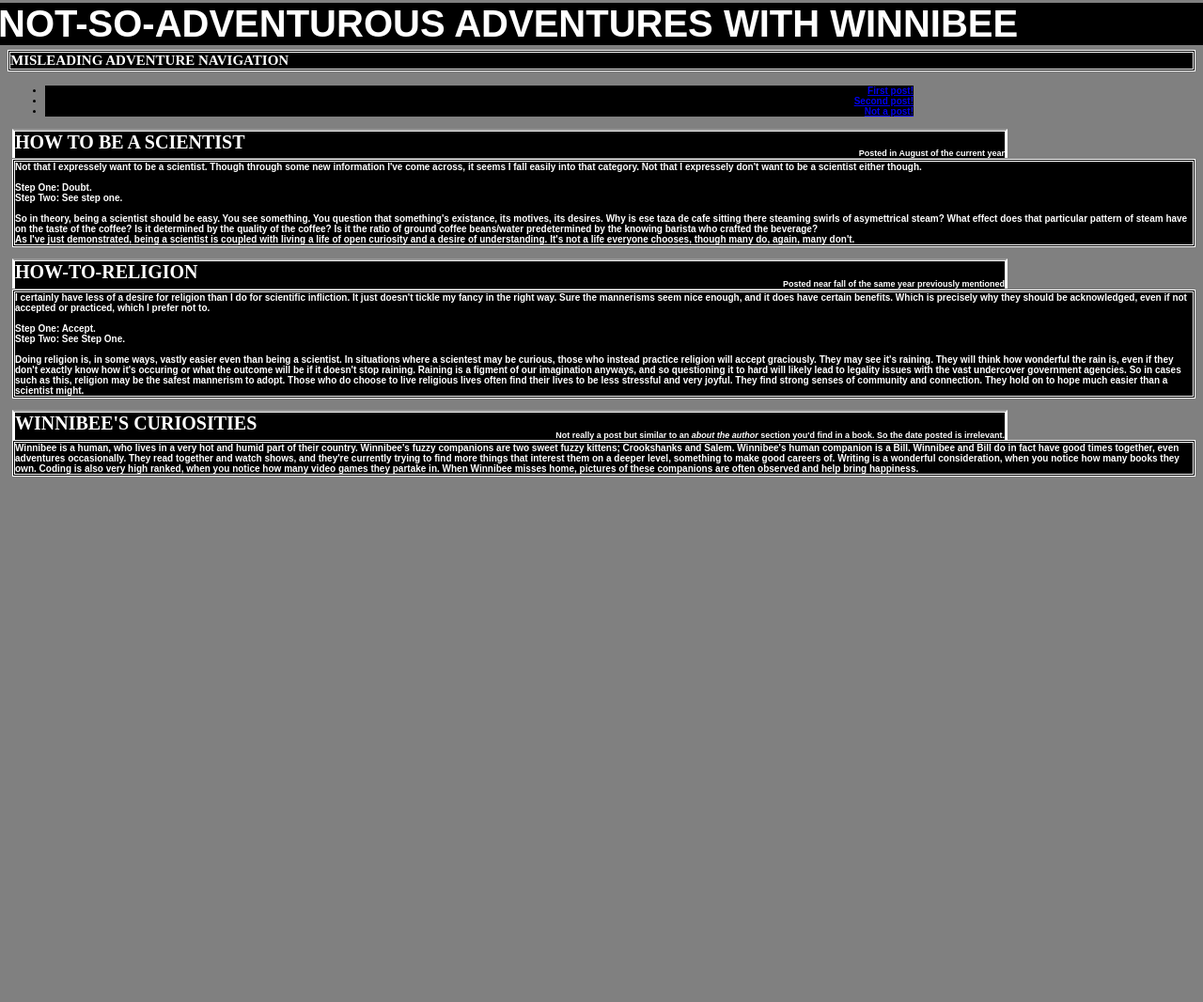
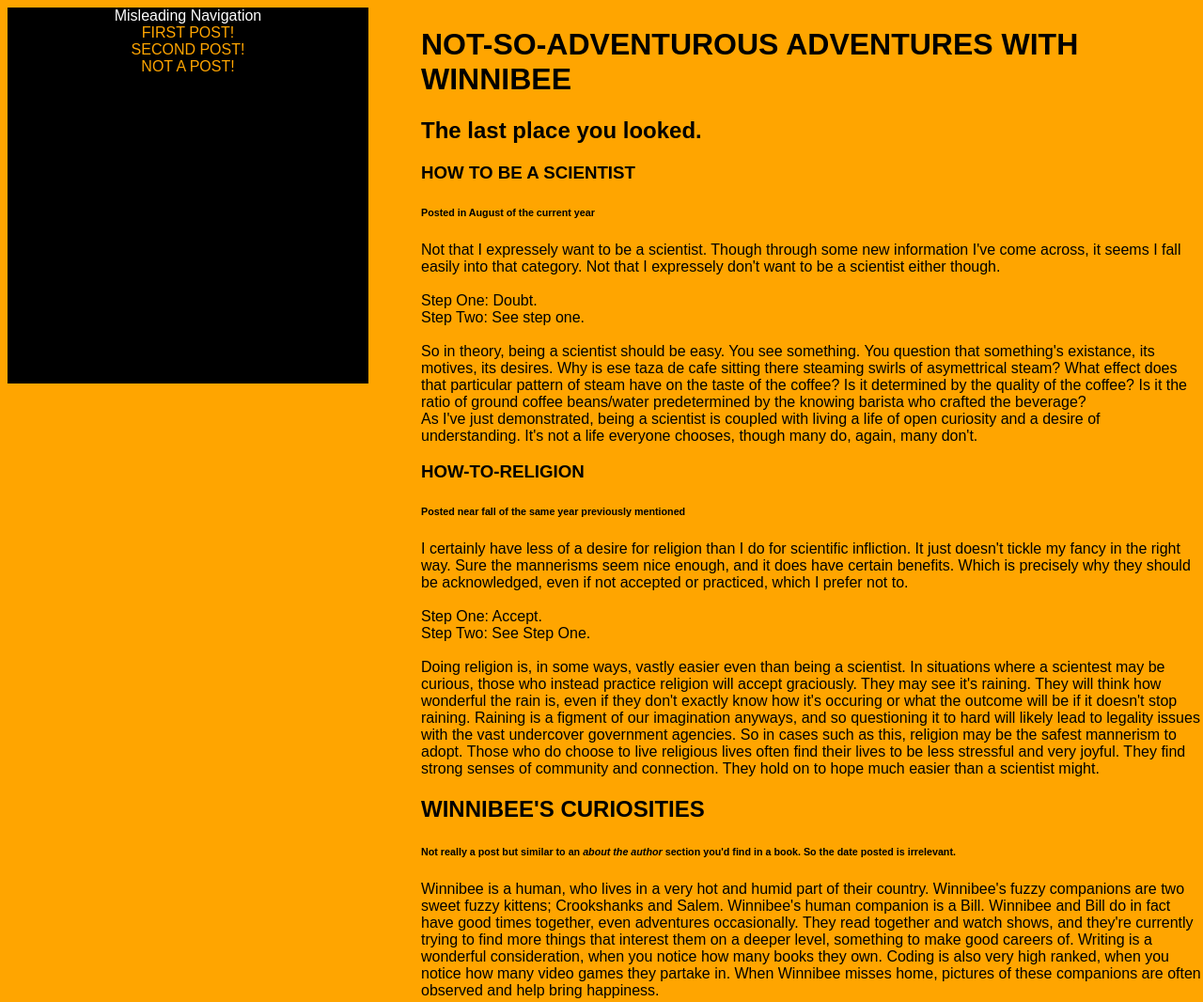
Before and after one commit to Winnibee/Winnibee.github.io, a plain HTML site: page index.html in a window 1280 px wide. Shown: the whole page at 94% size. Before the commit the page ends 800 px from the top, so only its background shows below. Drawn offline with Linux system fonts and the light colour scheme.

Commit message:
Update index.html

```diff
--- a/index.html
+++ b/index.html
@@ -2,114 +2,84 @@
 <html>
     <head>
         <meta charset="utf-8">
-        <title>Not-So-Adventurous Adventures With WinniBee //Blog</title>
-    </head>
+        <title>New webpage</title>
         <style>
         body{
-           font: 10px monospace;
-           background-color:gray;
-           color:white;
-           font-weight:bold;
-       }
-      h3{
-          background-color:black;
-          font-family:serif;
-          font-size:1.5em;
-          border:double;
-      }
-
-      #tophatter{
-          background:black;
-          font-size:40px;
-          padding:0px;
-          margin:-10px;
-          border:0px;
-          font-weight:bold;
+            background-color:orange;
             font-family:sans-serif;
         }
-      .blogposthead{
+            .navigation{
+                float:left;
+                width:30%;
+                margin-right:10px;
+                height:400px;
+                background:black;
                 color:white;
-          margin-right:200px;
-          margin-left:5px;
-          background:black;
-          text-align:left;
-          padding:0px;
-          border:0px;
-          margin-top:0px;
-          margin-bottom:0px;
-          font-family:serif;
-          border-top:groove;
-          border-left:solid;
-          border-right:solid;
-          font-size:20px;
-
+                text-align:center;
+                position:fixed;
             }
-      .blogpostdate{
-                    color:white;
-          margin-right:200px;
-          margin-left:5px;
-          background:black;
-          text-align:right;
-          padding:0px;
-          border:0px;
-        margin-top:-20px;
-          margin-bottom:0px;
-          font-family:sans-serif;
-          font-size:9px;
-          border-bottom:none;
-          border-right:solid;
-          border-left:solid;
+            a{
+                color:orange;
+                text-decoration:none;
             }
-      .postcontent{
-          color:white;
-          background:black;
-          border:double;
-          font-family:sans-serif;
-          margin-top:-15px;
-          margin-left:5px;
+            .everything{
+                position:absolute;
+                left:35%;
             }
-       #list{
-           color:black;
-           font-family:sans-serif;
-           background:black;
-           margin-right:300px;
-           text-align:right;
-       }
-
         </style>
+    </head>
     <body>
 
-        <h1><div id = "tophatter">NOT-SO-ADVENTUROUS ADVENTURES WITH WINNIBEE</div></h1>
+<!--NAVIGATION BAR-->
+<div class ="navigation">Misleading Navigation<br>
 
-        <h3>MISLEADING ADVENTURE NAVIGATION</h3>
-        <ul><div id = "list">
-            <li><a href="#science">First post!</a></li>
-            <li><a href="#religion">Second post!</a></li>
-            <li><a href="#curiouser">Not a post!</a></li></div>
-        </ul>
+<!--NAVIGATION LINKS -->
+<a href = "#science">FIRST POST!</a><BR>
+<a href = "#religion">SECOND POST!</a><BR>
+<a href = "#curiouser">NOT A POST!</a>
+</div>
 
-        <h2><div class = "blogposthead">HOW TO BE A SCIENTIST</div></h2>
-        <h6><div class = "blogpostdate">Posted in August of the current year</div></h6>
+<!--alignment to miss the navigation bar-->
+<div class ="everything">
 
-        <p><div class = "postcontent"> Not that I expressely want to be a scientist. Though through some new information I've come across, it seems I fall easily into that category. Not that I expressely don't want to be a scientist either though.
+ <!--MAIN HEADER -->
+<h1>NOT-SO-ADVENTUROUS ADVENTURES WITH WINNIBEE</h1>
+<h2>The last place you looked.</h2>
+
+
+<!--FIRST POST HEAD -->
+<h3 id ="science">HOW TO BE A SCIENTIST</h3>
+<h6>Posted in August of the current year</h6>
+
+<!--FIRST POST-->
+Not that I expressely want to be a scientist. Though through some new information I've come across, it seems I fall easily into that category. Not that I expressely don't want to be a scientist either though.
         <br><br>Step One: Doubt.<br>
         Step Two: See step one.
 
-        <br><br> So in theory, being a scientist should be easy. You see something. You question that something's existance, its motives, its desires. Why is ese taza de cafe sitting there steaming swirls of asymettrical steam? What effect does that particular pattern of steam have on the taste of the coffee? Is it determined by the quality of the coffee? Is it the ratio of ground coffee beans/water predetermined by the knowing barista who crafted the beverage?<br>As I've just demonstrated, being a scientist is coupled with living a life of open curiosity and a desire of understanding. It's not a life everyone chooses, though many do, again, many don't. </div>
+        <br><br> So in theory, being a scientist should be easy. You see something. You question that something's existance, its motives, its desires. Why is ese taza de cafe sitting there steaming swirls of asymettrical steam? What effect does that particular pattern of steam have on the taste of the coffee? Is it determined by the quality of the coffee? Is it the ratio of ground coffee beans/water predetermined by the knowing barista who crafted the beverage?<br>As I've just demonstrated, being a scientist is coupled with living a life of open curiosity and a desire of understanding. It's not a life everyone chooses, though many do, again, many don't.
 
-         <h2><div class = "blogposthead">HOW-TO-RELIGION</div></h2>
-        <h6><div class = "blogpostdate">Posted near fall of the same year previously mentioned</div></h6>
 
-        <p><div class = "postcontent">I certainly have less of a desire for religion than I do for scientific infliction. It just doesn't tickle my fancy in the right way. Sure the mannerisms seem nice enough, and it does have certain benefits. Which is precisely why they should be acknowledged, even if not accepted or practiced, which I prefer not to.
+<!--SECOND POST HEAD-->
+
+<h3 id ="religion">HOW-TO-RELIGION</h3>
+<h6>Posted near fall of the same year previously mentioned</h6>
+
+<!--SECOND POST -->
+<p>I certainly have less of a desire for religion than I do for scientific infliction. It just doesn't tickle my fancy in the right way. Sure the mannerisms seem nice enough, and it does have certain benefits. Which is precisely why they should be acknowledged, even if not accepted or practiced, which I prefer not to.
+
 <br><br>Step One: Accept.
 <br>Step Two: See Step One.
-            <br><br>Doing religion is, in some ways, vastly easier even than being a scientist. In situations where a scientest may be curious, those who instead practice religion will accept graciously. They may see it's raining. They will think how wonderful the rain is, even if they don't exactly know how it's occuring or what the outcome will be if it doesn't stop raining. Raining is a figment of our imagination anyways, and so questioning it to hard will likely lead to legality issues with the vast undercover government agencies. So in cases such as this, religion may be the safest mannerism to adopt. Those who do choose to live religious lives often find their lives to be less stressful and very joyful. They find strong senses of community and connection. They hold on to hope much easier than a scientist might.
+
+<br><br>Doing religion is, in some ways, vastly easier even than being a scientist. In situations where a scientest may be curious, those who instead practice religion will accept graciously. They may see it's raining. They will think how wonderful the rain is, even if they don't exactly know how it's occuring or what the outcome will be if it doesn't stop raining. Raining is a figment of our imagination anyways, and so questioning it to hard will likely lead to legality issues with the vast undercover government agencies. So in cases such as this, religion may be the safest mannerism to adopt. Those who do choose to live religious lives often find their lives to be less stressful and very joyful. They find strong senses of community and connection. They hold on to hope much easier than a scientist might.  </P>
+
+<!--NOT A POST -->
+
+<h2 id = "curiouser">WINNIBEE'S CURIOSITIES</h2>
+
+<h6>Not really a post but similar to an <i>about the author</i> section you'd find in a book. So the date posted is irrelevant.</h6>
+
+<p>Winnibee is a human, who lives in a very hot and humid part of their country. Winnibee's fuzzy companions are two sweet fuzzy kittens; Crookshanks and Salem. Winnibee's human companion is a Bill. Winnibee and Bill do in fact have good times together, even adventures occasionally. They read together and watch shows, and they're currently trying to find more things that interest them on a deeper level, something to make good careers of. Writing is a wonderful consideration, when you notice how many books they own. Coding is also very high ranked, when you notice how many video games they partake in. When Winnibee misses home, pictures of these companions are often observed and help bring happiness.</P>
+
 </div>
-
-        <h2><div class ="blogposthead">WINNIBEE'S CURIOSITIES</div></h2>
-        <h6><div class = "blogpostdate">Not really a post but similar to an <i>about the author</i> section you'd find in a book. So the date posted is irrelevant.</div></h6>
-
-        <p><div class ="postcontent">Winnibee is a human, who lives in a very hot and humid part of their country. Winnibee's fuzzy companions are two sweet fuzzy kittens; Crookshanks and Salem. Winnibee's human companion is a Bill. Winnibee and Bill do in fact have good times together, even adventures occasionally. They read together and watch shows, and they're currently trying to find more things that interest them on a deeper level, something to make good careers of. Writing is a wonderful consideration, when you notice how many books they own. Coding is also very high ranked, when you notice how many video games they partake in. When Winnibee misses home, pictures of these companions are often observed and help bring happiness.</div>
-
     </body>
 </html>
```
Lines whose indentation alone changed are shown as unchanged.
